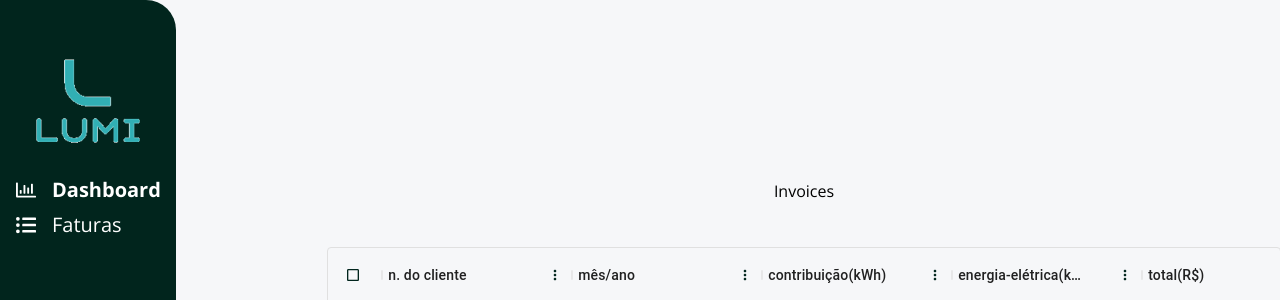
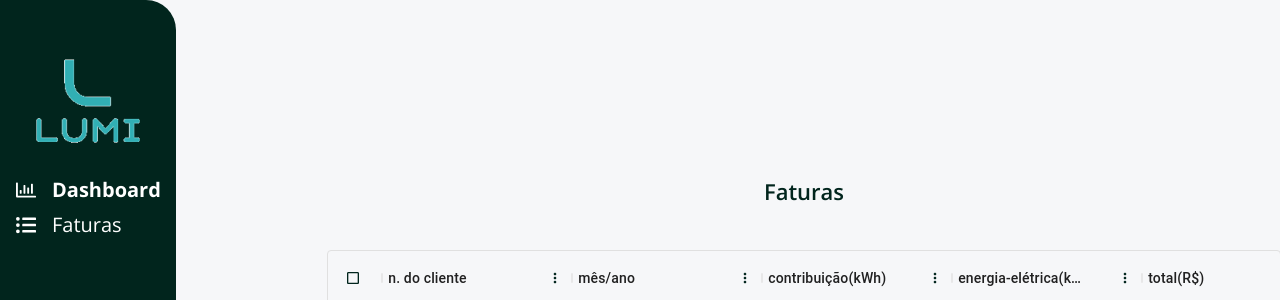
Before and after one commit to lufelipe12/lumi-test-app, a Next.js app: page /invoices in a window 1280 px wide. Shown: the top 300 px of the page. Built offline with nearby package versions, Linux system fonts and the light colour scheme.

Commit message:
fix: changed font-weight for h1

```diff
--- a/src/app/invoices/page.tsx
+++ b/src/app/invoices/page.tsx
@@ -7,7 +7,7 @@ import InvoicesTable from "@/components/card";
 export default function Invoices() {
   return (
     <S.Container>
-      <S.StyledH1>Invoices</S.StyledH1>
+      <S.StyledTitle>Faturas</S.StyledTitle>
       <S.TableContainer>
         <InvoicesTable invoices={valuesMock} />
       </S.TableContainer>
--- a/src/app/invoices/styles.ts
+++ b/src/app/invoices/styles.ts
@@ -36,6 +36,7 @@ export const StyledTitle = styled.h1`
   text-align: center;
   color: var(--green-dark);
   font-weight: 600;
+  padding-bottom: 3rem;
 `;
 
 export const ToggleSection = styled.section`
@@ -44,8 +45,3 @@ export const ToggleSection = styled.section`
   align-items: baseline;
   justify-content: flex-end;
 `;
-
-export const StyledH1 = styled.h1`
-  text-align: center;
-  padding-bottom: 3rem;
-`;
--- a/src/components/card/index.tsx
+++ b/src/components/card/index.tsx
@@ -15,6 +15,7 @@ export default function InvoicesTable({ invoices }: DataGridProps) {
       headerName: "n. do cliente",
       width: 190,
       headerAlign: "left",
+      headerClassName: "styledHeader",
       align: "left",
     },
     {
@@ -23,6 +24,7 @@ export default function InvoicesTable({ invoices }: DataGridProps) {
       editable: true,
       width: 190,
       headerAlign: "left",
+      headerClassName: "styledHeader",
       align: "left",
     },
     {
@@ -31,6 +33,7 @@ export default function InvoicesTable({ invoices }: DataGridProps) {
       editable: true,
       width: 190,
       headerAlign: "left",
+      headerClassName: "styledHeader",
       align: "left",
     },
     {
@@ -40,6 +43,7 @@ export default function InvoicesTable({ invoices }: DataGridProps) {
       editable: true,
       width: 190,
       headerAlign: "left",
+      headerClassName: "styledHeader",
       align: "left",
     },
     {
@@ -47,6 +51,7 @@ export default function InvoicesTable({ invoices }: DataGridProps) {
       headerName: "total(R$)",
       width: 190,
       headerAlign: "left",
+      headerClassName: "styledHeader",
       align: "left",
     },
     {
@@ -54,6 +59,7 @@ export default function InvoicesTable({ invoices }: DataGridProps) {
       headerName: "invoice",
       width: 190,
       editable: false,
+      headerClassName: "styledHeader",
       renderCell: (params) => (
         <a href={params.value} target="_blank" rel="noopener noreferrer">
           <MdPageview />
```
